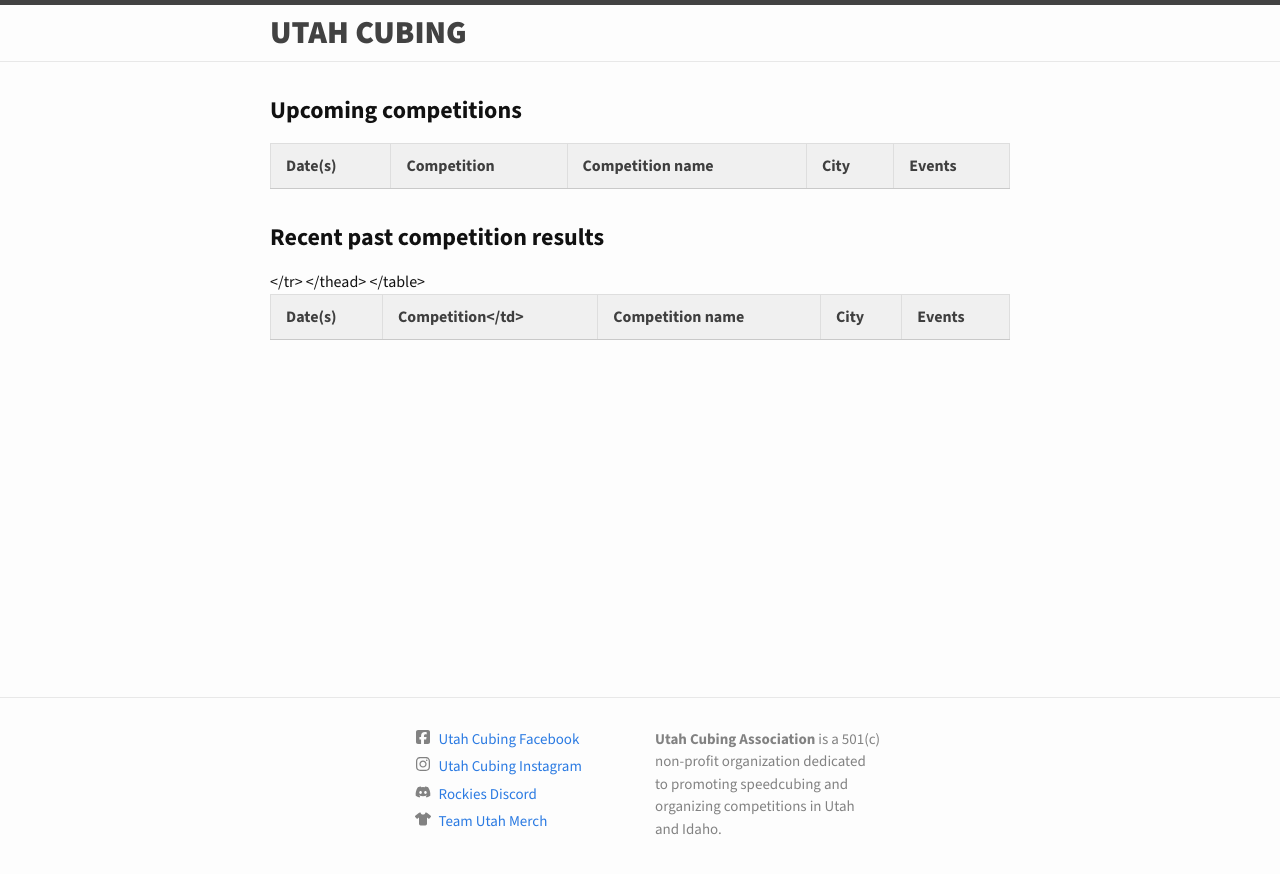
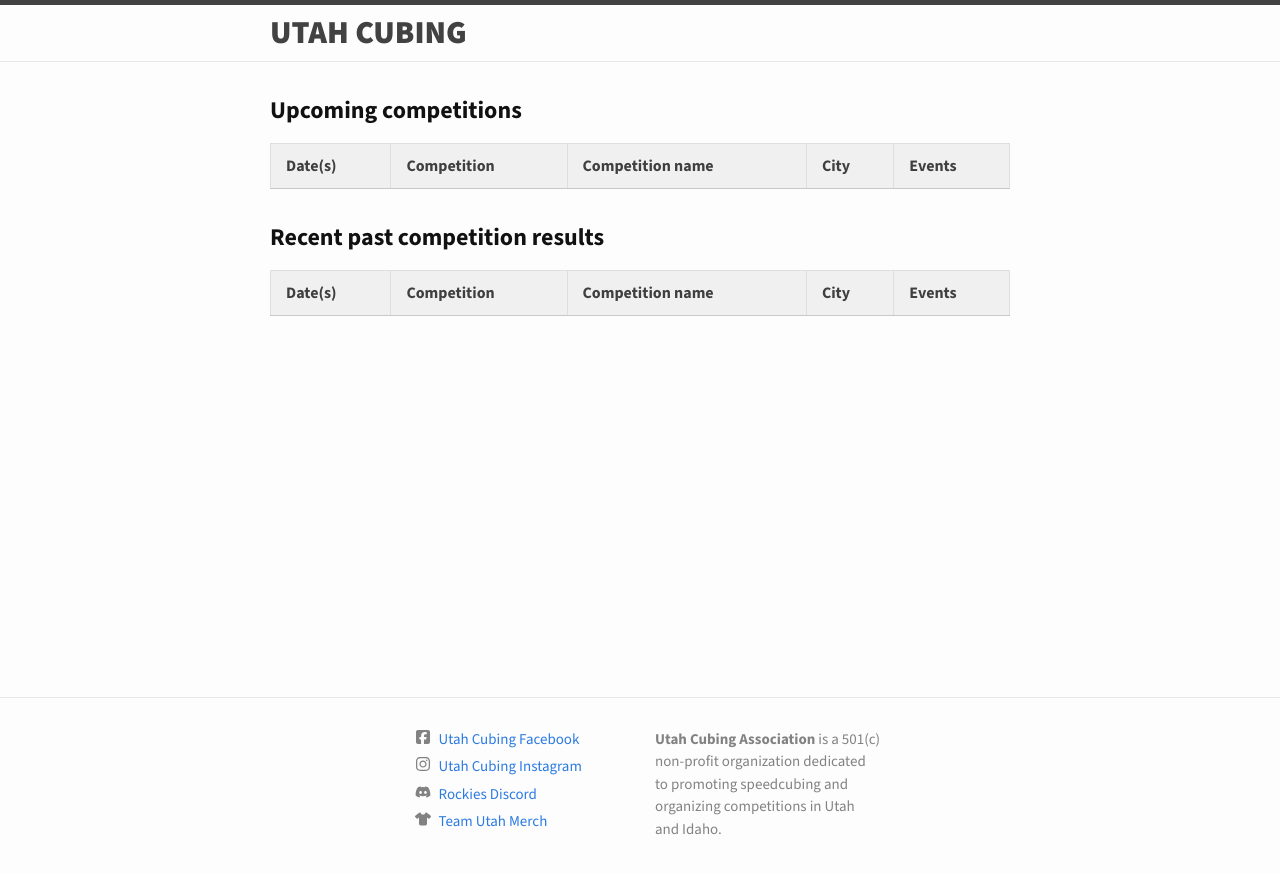
Before and after one commit to joeyday/utahcubing.org, a Jekyll site: the page built from index.md, in a window 1280 px wide. Shown: the top 874 px of the page. Built offline with Jekyll 4.4.1, drawn with Linux system fonts in a browser that asks for light colours; some web fonts are replaced; part of the change alters nothing that is shown.

Commit message:
fix typo

```diff
--- a/_layouts/home.html
+++ b/_layouts/home.html
@@ -33,4 +33,4 @@ layout: default
 
 </div>
 
-<script src="assets/script.js?v=1" type="text/javascript"></script>
+<script src="assets/script.js?v=2" type="text/javascript"></script>
--- a/assets/script.js
+++ b/assets/script.js
@@ -64,7 +64,7 @@ function populateTable(competitions, tableId) {
 
 		let row = tableBody.insertRow()
 		let dateCell = row.insertCell()
-		let monileCell = row.insertCell()
+		let mobileCell = row.insertCell()
 		let nameCell = row.insertCell()
 		let cityCell = row.insertCell()
 		let eventsCell = row.insertCell()
--- a/index.md
+++ b/index.md
@@ -24,7 +24,7 @@ layout: home
 	<thead>
 		<tr>
 			<th>Date(s)</th>
-			<th>Competition</td>
+			<th>Competition</th>
 			<th>Competition name</th>
 			<th>City</th>
 			<th>Events</th>
```
